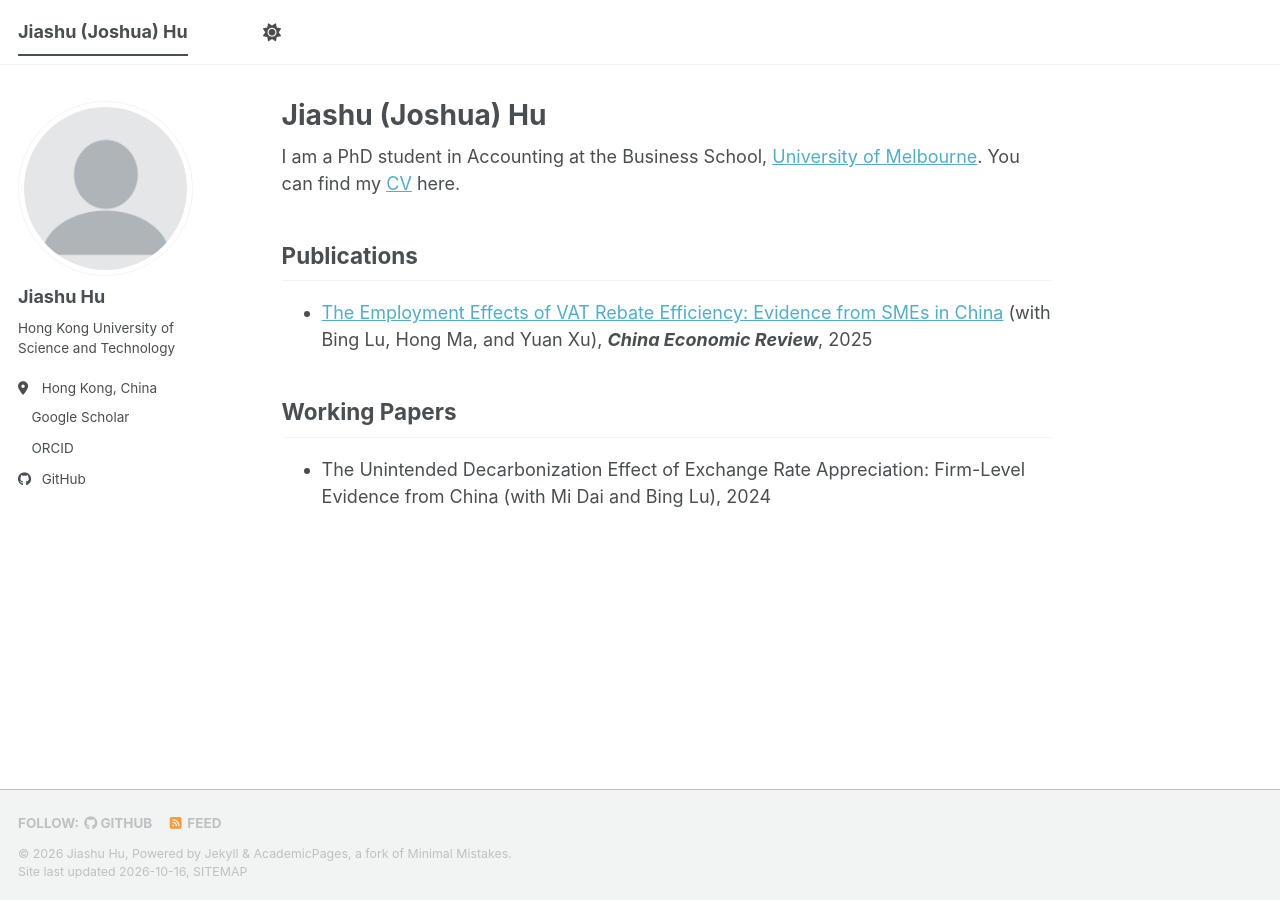
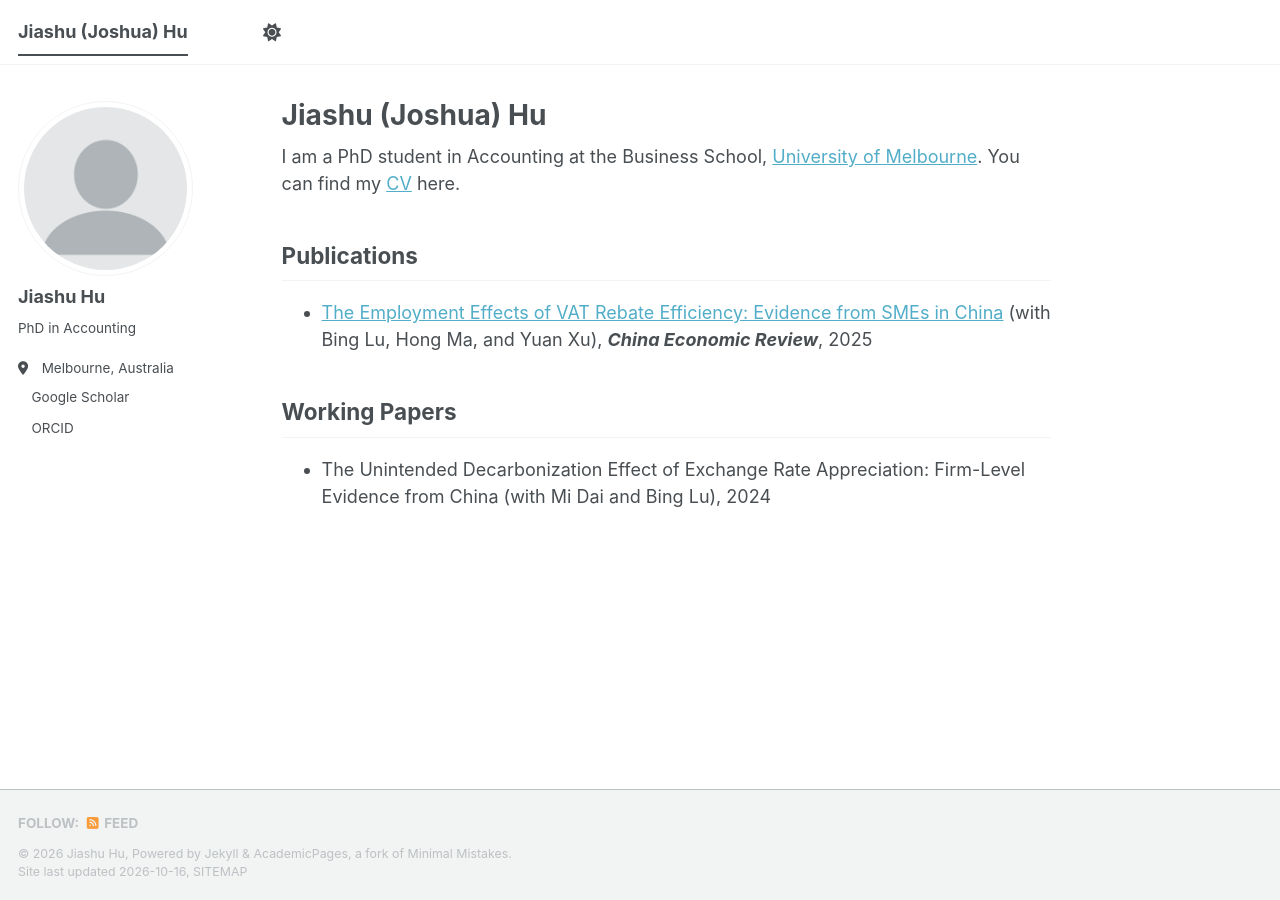
Before and after one commit to jiashuhu/jiashuhu.github.io, a Jekyll site: the page built from _pages/about.md, in a window 1280 px wide. Built offline with Jekyll 4.4.1, drawn with Linux system fonts in a browser that asks for light colours; a style sheet for code colours, icons or effects is not loaded.

Commit message:
Update bio and location in config file

```diff
--- a/_config.yml
+++ b/_config.yml
@@ -26,8 +26,8 @@ author:
   avatar           : "profile.png"
   name             : "Jiashu Hu"
   pronouns         : # example: "he/him"
-  bio              : "Hong Kong University of Science and Technology"
-  location         : "Hong Kong, China"
+  bio              : "PhD in Accounting"
+  location         : "Melbourne, Australia"
   employer         : # "HKUST"
   uri              : # URL
   email            : # "my.email.address@gmail.com"
@@ -51,7 +51,7 @@ author:
   bitbucket        : # Username - Update with your username on the site
   codepen          : # Username
   dribbble         : # Username
-  github           : "academicpages"
+  github           : # "academicpages"
   kaggle           : # Username
   stackoverflow    : # User number or user number and name (i.e., use "1" or "1/jeff-atwood")
 
```
